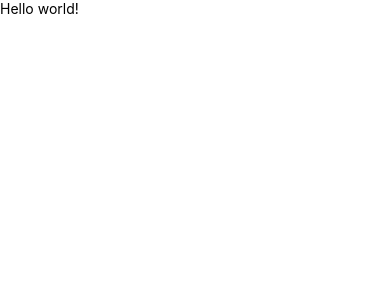
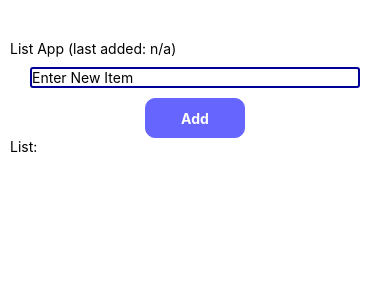
Before and after one commit to MichaelFoss/JSTraining, a React Native app in the folder AwesomeProject/: screen / in a window 390 px wide. Shown: the top 300 px of the page. Built offline with nearby package versions, Linux system fonts and the light colour scheme.

Commit message:
Convert Hello World to List Adder

```diff
--- a/AwesomeProject/App.js
+++ b/AwesomeProject/App.js
@@ -1,10 +1,107 @@
 import React, { Component } from 'react';
-import { Text } from 'react-native';
+import { FlatList, View, TouchableOpacity, Text, TextInput, StyleSheet } from 'react-native';
 
-export default class HelloWorldApp extends Component {
+export default class ListApp extends Component {
+  constructor(props) {
+    super(props);
+    this.state = {
+      lastAdded: null,
+      items: []
+    };
+  }
+
+  _handleAddItem() {
+    this.setState(previousState => {
+      return {
+        lastAdded: this.state.newItemName,
+        items: [
+          ...previousState.items,
+          { key: this.state.newItemName }
+        ]
+      };
+    });
+  }
+
   render() {
-      return (
-            <Text>Hello world!</Text>
-          );
-    }
+    console.log('Rendering all items: ', this.state.items);
+    return (
+      <View
+        style={styles.view}
+      >
+        <Text
+          style={styles.alignMiddle}
+        >
+          List App (last added: {this.state.lastAdded !== null ? this.state.lastAdded : 'n/a'})
+        </Text>
+        <TextInput
+          style={styles.textInput}
+          onChangeText={text => this.setState({ newItemName: text })}
+          placeholder="Enter New Item"
+        />
+        <View
+          style={styles.alignMiddle}
+        >
+          <TouchableOpacity
+            style={styles.button}
+            onPress={() => this._handleAddItem()}
+          >
+            <Text
+              style={styles.buttonText}
+            >
+              Add
+            </Text>
+          </TouchableOpacity>
+        </View>
+        <Text>List:</Text>
+        <FlatList
+          data={this.state.items}
+          style={styles.list}
+          renderItem={({item}) => <Text style={styles.listItem}>• {item.key}</Text>}
+        />
+      </View>
+    );
+  }
 }
+
+const styles = StyleSheet.create({
+  view: {
+    paddingTop: 40,
+    paddingHorizontal: 10,
+    paddingBottom: 10
+  },
+  alignMiddle: {
+    alignItems: 'center'
+  },
+  textInput: {
+    borderWidth: 2,
+    borderColor: '#000099',
+    borderRadius: 3,
+    marginVertical: 10,
+    marginHorizontal: 20
+  },
+  button: {
+    width: 100,
+    height: 40,
+    marginHorizontal: 'auto',
+    justifyContent: 'center',
+    alignItems: 'center',
+    borderRadius: 10,
+    borderWidth: 1,
+    borderColor: '#6666FF',
+    backgroundColor: '#6666FF',
+  },
+  buttonText: {
+    paddingVertical: 10,
+    color: 'white',
+    fontWeight: 'bold',
+    textAlign: 'center'
+  },
+  list: {
+   paddingTop: 22
+  },
+  listItem: {
+    padding: 10,
+    fontSize: 18,
+    height: 44,
+  },
+});
```
